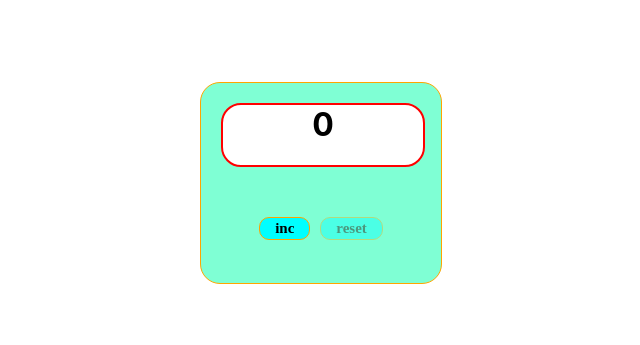
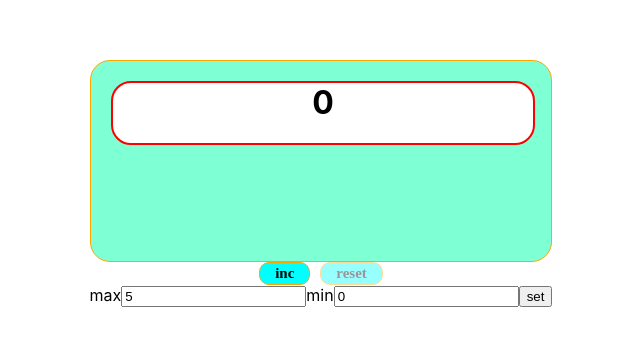
Before and after one commit to bogdan-Kozlovsky/Js-Ts-IT-INCUBATOR, a React (Create React App) app: page / in a window 1280 px wide. Shown: the part 217-562 px from the top of the page, without its empty margins (319-959 px from the left). Built offline with nearby package versions, Linux system fonts and the light colour scheme.

Commit message:
test_commit

```diff
--- a/src/App.tsx
+++ b/src/App.tsx
@@ -1,13 +1,15 @@
-import React from 'react';
+import React, {ChangeEvent, useReducer, useState} from 'react';
 import './App.css';
-import {Counter} from './Counter/Counter';
+import {Counter} from "./Counter/Counter";
+import {NewCounter} from "./Counter/NewCounter";
 
 function App() {
 
 
     return (
-        <div className='appWrapper'>
-            <Counter/>
+        <div className="appWrapper">
+            <NewCounter/>
+            {/*<Counter/>*/}
         </div>
     );
 }
--- a/src/Counter/Counter.tsx
+++ b/src/Counter/Counter.tsx
@@ -1,31 +1,65 @@
-import React, {useState} from 'react';
+import React, {ChangeEvent, useEffect, useState} from 'react';
 import './counter.css'
-import {CounterTitle} from './CounterTitle';
 import {Button} from './Button';
+import {CounterTitle} from "./CounterTitle";
 
-export const Counter = () => {
-
-    let [title, setTitle] = useState(0)
-
-    const increment = () => {
-        setTitle(++title)
-    }
-
-    const close = () => {
-        setTitle(0)
-    }
+type CounterPropsType = {
+    title:any
+    upperBound:any
+}
+export const Counter = ({...props}:CounterPropsType) => {
 
 
-    const disabledIncrement = title < 5 ? false : true
-    const disabledClose = title > 0 ? false : true
+    // useEffect(() => {
+    //     let startLocalValue = localStorage.getItem('startValue')
+    //     if (startLocalValue) {
+    //         setStart(JSON.parse(startLocalValue))
+    //         setTitle(JSON.parse(startLocalValue))
+    //     }
+    //
+    //     let maxLocalValue = localStorage.getItem('maxValue')
+    //     if (maxLocalValue) {
+    //         setMax(JSON.parse(maxLocalValue))
+    //     }
+    // }, [])
+
+
+    // let [title, setTitle] = useState<any>(0)
+    // const [max, setMax] = useState<any>(5)
+    // // const [start, setStart] = useState<any>(0)
+    // const [upperBound, setUpperBound] = useState<any>(5)
+    // const [bottomBound, setBottomBound] = useState<any>(0)
+    // useEffect(() => {
+    //     localStorage.setItem('titleValue', JSON.stringify(title))
+    // }, [props.title])
+    //
+    //
+    //
+    //
+    //
+    // const disabledIncrement = props.title < upperBound ? false : true
+    // const disabledClose = props.title > 0 ? false : true
+
+
+    // const onChangeMin = (event: ChangeEvent<HTMLInputElement>) => {
+    //     setStart(event.currentTarget.value)
+    // }
+    //
+    // const onChangeMax = (event: ChangeEvent<HTMLInputElement>) => {
+    //     setMax(event.currentTarget.value)
+    // }
+
+
+    // const SetValueLocalState = () => {
+    //     localStorage.setItem('startValue', (start))
+    //     localStorage.setItem('maxValue', (max))
+    //     setUpperBound(localStorage.getItem('maxValue'))
+    //     setTitle(localStorage.getItem('startValue'))
+    // }
 
     return (
         <div className="counterWrapper">
-            <CounterTitle title={title}/>
-            <div className="counterWrapperBtn">
-                <Button name={'inc'} callBack={() => increment()} disabled={disabledIncrement}/>
-                <Button name={'reset'} callBack={() => close()} disabled={disabledClose}/>
-            </div>
+            <CounterTitle title={props.title} upperBound={props.upperBound}/>
         </div>
     )
 }
--- a/src/Counter/CounterTitle.tsx
+++ b/src/Counter/CounterTitle.tsx
@@ -3,10 +3,11 @@ import './counter.css'
 
 type CounterTitlePropsType = {
     title: number
+    upperBound: any
 }
 
-export const CounterTitle: FC<CounterTitlePropsType> = ({title}) => {
+export const CounterTitle: FC<CounterTitlePropsType> = ({title, ...props}) => {
     return (
-        <h1 style={title >= 5 ? {color: 'red'} : {color: 'black'}} className="counterTitle">{title}</h1>
+        <h1 style={title >= props.upperBound ? {color: 'red'} : {color: 'black'}} className="counterTitle">{title}</h1>
     )
 }
--- /dev/null
+++ b/src/Counter/NewCounter.tsx
@@ -0,0 +1,85 @@
+import React, {ChangeEvent, useEffect, useState} from 'react';
+import {Button} from "./Button";
+import {Counter} from "./Counter";
+
+export const NewCounter = () => {
+
+    useEffect(() => {
+        let startLocalValue = localStorage.getItem('startValue')
+        if (startLocalValue) {
+            setStart(JSON.parse(startLocalValue))
+            setTitle(JSON.parse(startLocalValue))
+        }
+
+        let maxLocalValue = localStorage.getItem('maxValue')
+        if (maxLocalValue) {
+            setMax(JSON.parse(maxLocalValue))
+        }
+    }, [])
+
+    let [title, setTitle] = useState<any>(0)
+    const [start, setStart] = useState<any>(0)
+    const [max, setMax] = useState<any>(5)
+
+    const onChangeMin = (event: ChangeEvent<HTMLInputElement>) => {
+        setStart(event.currentTarget.value)
+    }
+
+    const onChangeMax = (event: ChangeEvent<HTMLInputElement>) => {
+        setMax(event.currentTarget.value)
+    }
+
+    const increment = () => {
+        setTitle(++title)
+    }
+
+    const close = () => {
+        setTitle(0)
+    }
+
+
+    const [upperBound, setUpperBound] = useState<any>(5)
+    const [bottomBound, setBottomBound] = useState<any>(0)
+    useEffect(() => {
+        localStorage.setItem('titleValue', JSON.stringify(title))
+    }, [title])
+
+
+
+
+
+    const disabledIncrement = title < upperBound ? false : true
+    const disabledClose = title > 0 ? false : true
+
+
+    const SetValueLocalState = () => {
+        localStorage.setItem('startValue', (start))
+        localStorage.setItem('maxValue', (max))
+        setUpperBound(localStorage.getItem('maxValue'))
+        setTitle(localStorage.getItem('startValue'))
+    }
+    return (
+        <div>
+
+
+            <Counter title={title} upperBound={upperBound}/>
+
+
+            <div className="counterWrapperBtn">
+                <Button name={'inc'} callBack={() => increment()} disabled={disabledIncrement}/>
+                <Button name={'reset'} callBack={() => close()} disabled={disabledClose}/>
+            </div>
+            <div>
+                <label>
+                    max
+                    <input onChange={onChangeMax} value={max} type="number"/>
+                </label>
+                <label>
+                    min
+                    <input onChange={onChangeMin} value={start} type="number"/>
+                    <button onClick={SetValueLocalState}>set</button>
+                </label>
+            </div>
+        </div>
+    );
+};
--- a/src/Counter/counter.css
+++ b/src/Counter/counter.css
@@ -1,5 +1,5 @@
 .counterWrapper{
-    width: 200px;
+    /*width: 200px;*/
     height: 160px;
     border: 1px solid orange;
     border-radius: 20px;
```
Also changed, not shown: src/TodoList.tsx (added, +15 -0 lines), src/test/test.ts (added, +5 -0 lines), 1 other file (tests, documents, lock files or other folders).
